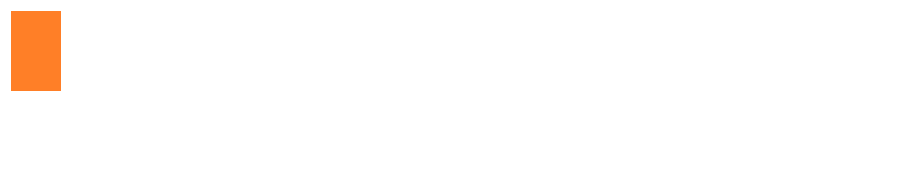
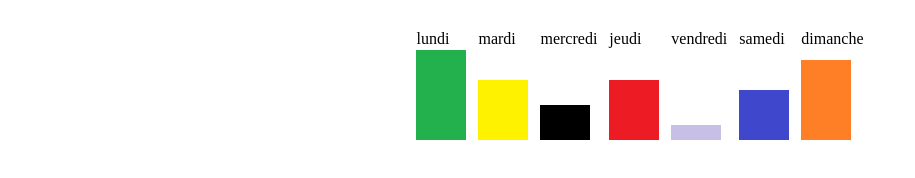
Before and after one commit to Maraoui21/Javascript-Exercices, a plain HTML site: page EX2/index.html in a window 1280 px wide. Shown: the whole page, without its empty margins (0-915 px from the left). Drawn offline with Linux system fonts and the light colour scheme.

Commit message:
second modif

```diff
--- a/EX2/index.html
+++ b/EX2/index.html
@@ -6,14 +6,22 @@
     <meta name="viewport" content="width=device-width, initial-scale=1.0">
     <title>EXERCICE 2</title>
     <style>
-        /* .histogramme{
+        .histogramme{
             display: flex;
             justify-content: center;
             align-items: flex-end;
-            border: 1px solid rgba(0, 0, 0, 0.267);
             margin: 0 20%;
             padding: 20px 10px 0px 10px;
-        } */
+        }
+        td img{
+            margin-bottom: -75px;
+        }
+        td{
+            padding: 0 5px;
+        }
+        tr{
+            padding-bottom: 5px;
+        }
     </style>
 </head>
 <body>
--- a/EX2/script.js
+++ b/EX2/script.js
@@ -39,7 +39,7 @@ for(i=0;i<2;i++){
         })
     }else{
         tab.forEach(element => {
-            template = `<td><img src="${element.img}" height="${element.value}" width="50px"/></td>`;
+            template += `<td><img src="${element.img}" height="${element.value}" width="50px"/></td>`;
         });
     }
     template+= `</tr>`;
```
